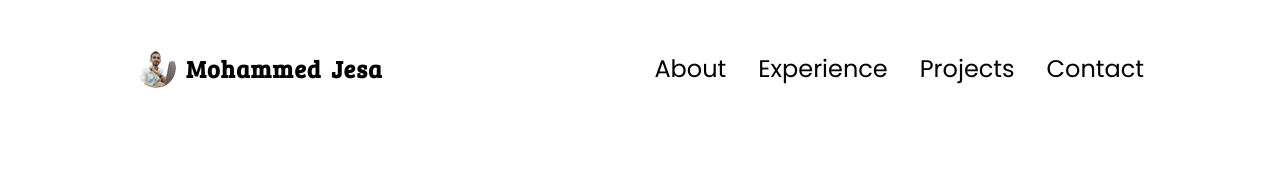
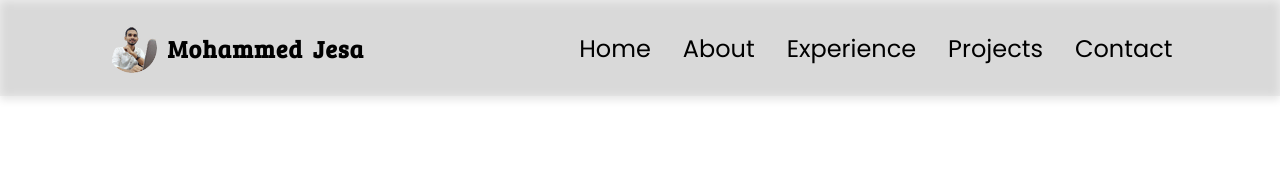
Before and after one commit to TraiNee1003/portfolio-jesa-, a plain HTML site: page index.html in a window 1280 px wide. Shown: the top 186 px of the page. Drawn offline with Linux system fonts and the light colour scheme.

Commit message:
Upadte nav bar fixed

```diff
--- a/index.html
+++ b/index.html
@@ -20,13 +20,14 @@
 </head>
 
 <body>
-  <nav id="desktop-nav">
+  <nav id="desktop-nav" class="nav">
     <div class="logo">
       <img src="./assets/favicon.png" alt="Mohammed Jesa profile picture" />
       <span class="myname">Mohammed Jesa</span>
     </div>
     <div>
       <ul class="nav-links">
+        <li><a href="#profile">Home</a></li>
         <li><a href="#about">About</a></li>
         <li><a href="#experience">Experience</a></li>
         <li><a href="#projects">Projects</a></li>
@@ -43,6 +44,7 @@
         <span></span>
       </div>
       <div class="menu-links">
+        <li><a href="#profile" onclick="toggleMenu()">Home</a></li>
         <li><a href="#about" onclick="toggleMenu()">About</a></li>
         <li><a href="#experience" onclick="toggleMenu()">Experience</a></li>
         <li><a href="#projects" onclick="toggleMenu()">Projects</a></li>
@@ -50,7 +52,7 @@
       </div>
     </div>
   </nav>
-  <section id="profile">
+  <section id="profile" class="content">
     <div class="section__pic-container">
       <img src="./assets/Copy of mypic1 (1).svg" alt="Mohammed Jesa profile picture" />
     </div>
@@ -74,7 +76,7 @@
       </div>
     </div>
   </section>
-  <section id="about">
+  <section id="about" class="content">
     <p class="section__text__p1">Get To Know More</p>
     <h1 class="title">About Me</h1>
     <div class="section-container">
@@ -108,7 +110,7 @@
     </div>
     <img src="./assets/arrow.png" alt="Arrow icon" class="icon arrow" onclick="location.href='./#experience'" />
   </section>
-  <section id="experience">
+  <section id="experience" class="content">
     <p class="section__text__p1">Explore My</p>
     <h1 class="title">Experience</h1>
     <div class="experience-details-container">
@@ -197,7 +199,7 @@
     </div>
     <img src="./assets/arrow.png" alt="Arrow icon" class="icon arrow" onclick="location.href='./#projects'" />
   </section>
-  <section id="projects">
+  <section id="projects" class="content">
     <p class="section__text__p1">Browse My Recent</p>
     <h1 class="title">Projects</h1>
     <div class="experience-details-container">
--- a/style.css
+++ b/style.css
@@ -28,6 +28,27 @@ a,
 
 /* DESKTOP NAV */
 
+.nav{
+  width: 100%;
+    position: fixed;
+    top: 0;
+    left: 0;
+    display: flex;
+    align-items: center;
+    z-index: 1000;
+  background-color: #d9d9d9;
+   box-shadow: 0 4px 8px rgba(0, 0, 0, 0.1),
+              inset 0 1px 10px rgba(255, 255, 255, 0.6); /* Shadow & Shine */
+}
+
+.content {
+  padding-top: 14vh;
+  /* Offset to avoid overlap with fixed navbar */
+  min-height: 100vh;
+  /* Ensures full height content */
+  background-color: #ffffff;
+}
+
 nav,
 .nav-links {
   display: flex;
@@ -36,7 +57,7 @@ nav,
 nav {
   justify-content: space-around;
   align-items: center;
-  height: 17vh;
+  height: 12vh;
 }
 
 .nav-links {
@@ -82,9 +103,9 @@ a:hover {
 }
 
 .logo img {
-  height: 40px;
+  height: 50px;
   /* Adjust the size of the image */
-  width: 40px;
+  width: 50px;
   border-radius: 50%;
   /* Optional: Makes the image circular */
 }
```
